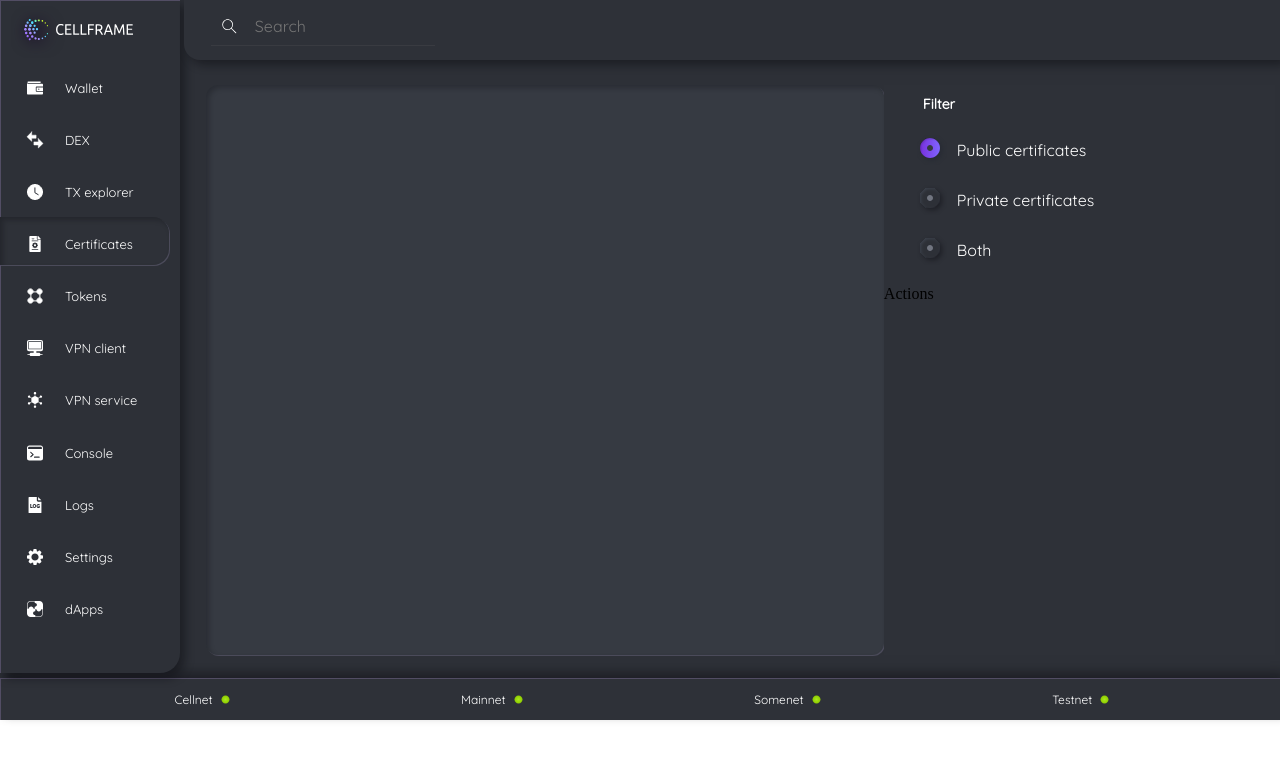
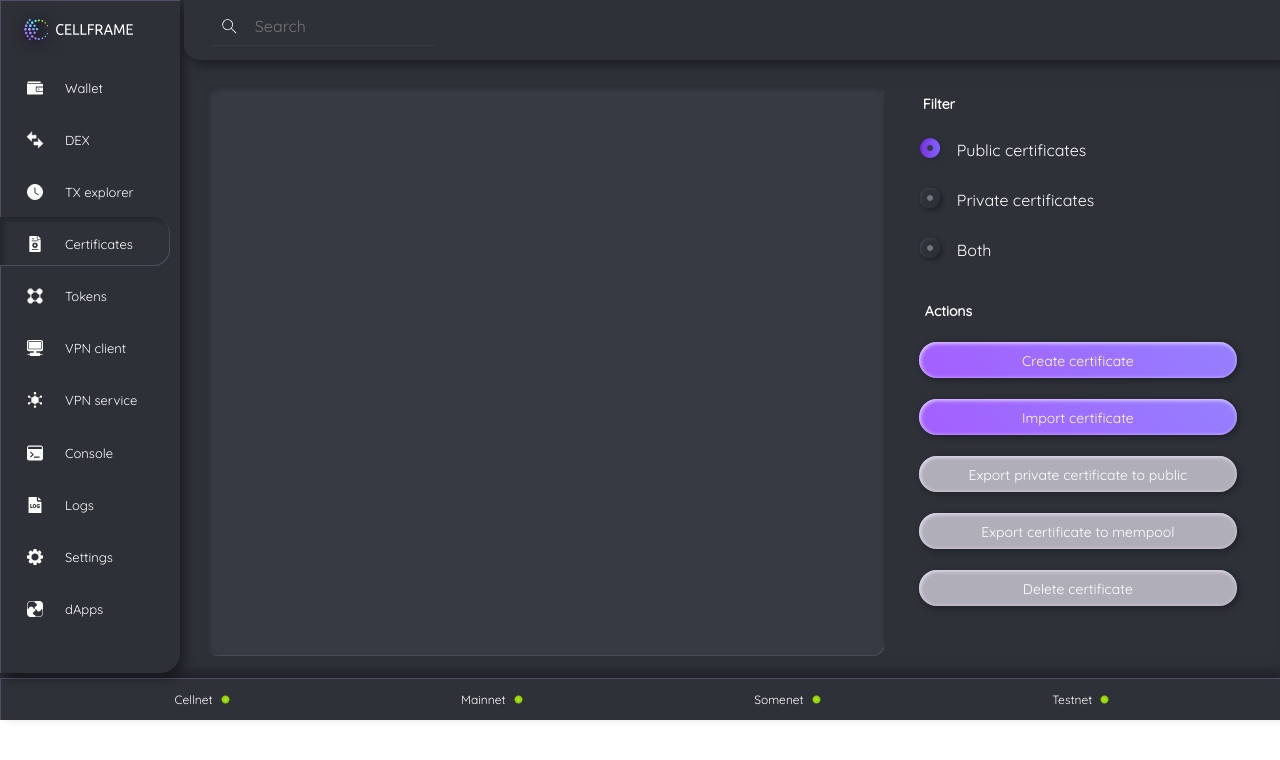
Before and after one commit to PaulRomanov/DEMLABS_test, a Vue app: page /Certificates in a window 1280 px wide. Shown: the top 760 px of the page. Built offline with nearby package versions, Linux system fonts and the light colour scheme.

Commit message:
add button component

```diff
--- a/src/components/ContentApp.vue
+++ b/src/components/ContentApp.vue
@@ -4,6 +4,13 @@
     <FilterRadioBtns />
     <div class="wrapper_action">
       <div class="title_btn">Actions</div>
+      <div class="wrapper_btns_list">
+        <CustomButton :buttonText="'Create certificate'" />
+        <CustomButton :buttonText="'Import certificate'" />
+        <CustomButton :buttonText="'Export private certificate to public'" :isDisabled="true"/>
+        <CustomButton :buttonText="'Export certificate to mempool'" :isDisabled="true"/>
+        <CustomButton :buttonText="'Delete certificate'" :isDisabled="true"/>
+      </div>
     </div>
   </div>
 </template>
@@ -11,10 +18,13 @@
 <script>
 import "@/assets/css/main.css";
 import FilterRadioBtns from "./FilterRadioBtns.vue";
+import CustomButton from "./CustomButton.vue";
+
 export default {
   name: "ContentApp",
   components: {
     FilterRadioBtns,
+    CustomButton,
   },
   data() {
     return {};
@@ -39,4 +49,15 @@
   margin: 25px 0 0 0;
   background-color: #2e3138;
 }
+.wrapper_action {
+  margin: 37px 0 0 35px;
+}
+.title_btn {
+  color: #fff;
+  font-family: "Quicksand";
+  font-size: 14px;
+  font-style: normal;
+  font-weight: 700;
+  margin: 10px 0 22px 6px;
+}
 </style>
--- /dev/null
+++ b/src/components/CustomButton.vue
@@ -0,0 +1,55 @@
+<template>
+  <button :disabled="isDisabled">{{ buttonText }}</button>
+</template>
+
+<script>
+import "@/assets/css/main.css";
+export default {
+  name: "CustomButton",
+  props: {
+    buttonText: {
+      type: String,
+      required: true,
+    },
+    isDisabled: {
+      type: Boolean,
+      default: false,
+    },
+  },
+
+};
+</script>
+
+<style scoped>
+button {
+  cursor: pointer;
+  width: 318px;
+  height: 36px;
+  padding: 10px 20px;
+  font-family: 'Quicksand';
+  font-size: 14px;
+  font-style: normal;
+  font-weight: 500;
+  color: #fff;
+  border: none;
+  cursor: pointer;
+  border-radius: 30px;
+  box-shadow: 1px 1px 4px 0px #f1e7ff inset, 2px 2px 7px 0px rgba(11, 10, 13, 0.44);
+  margin: 0 0 21px 0;
+  transition: background-color 0.3s;
+  background: linear-gradient(230.15deg, #9580FF 0%, #A361FF 92.48%);
+}
+
+button:hover {
+  background: linear-gradient(230.15deg, #9580FF 0%, #BD91FC 92.48%);
+}
+
+button:active {
+  background: linear-gradient(90deg, #7930DE 0%, #7F65FF 100%);
+}
+
+button:disabled {
+  background: #B0AEB9;
+  cursor: not-allowed;
+}
+</style>
```
